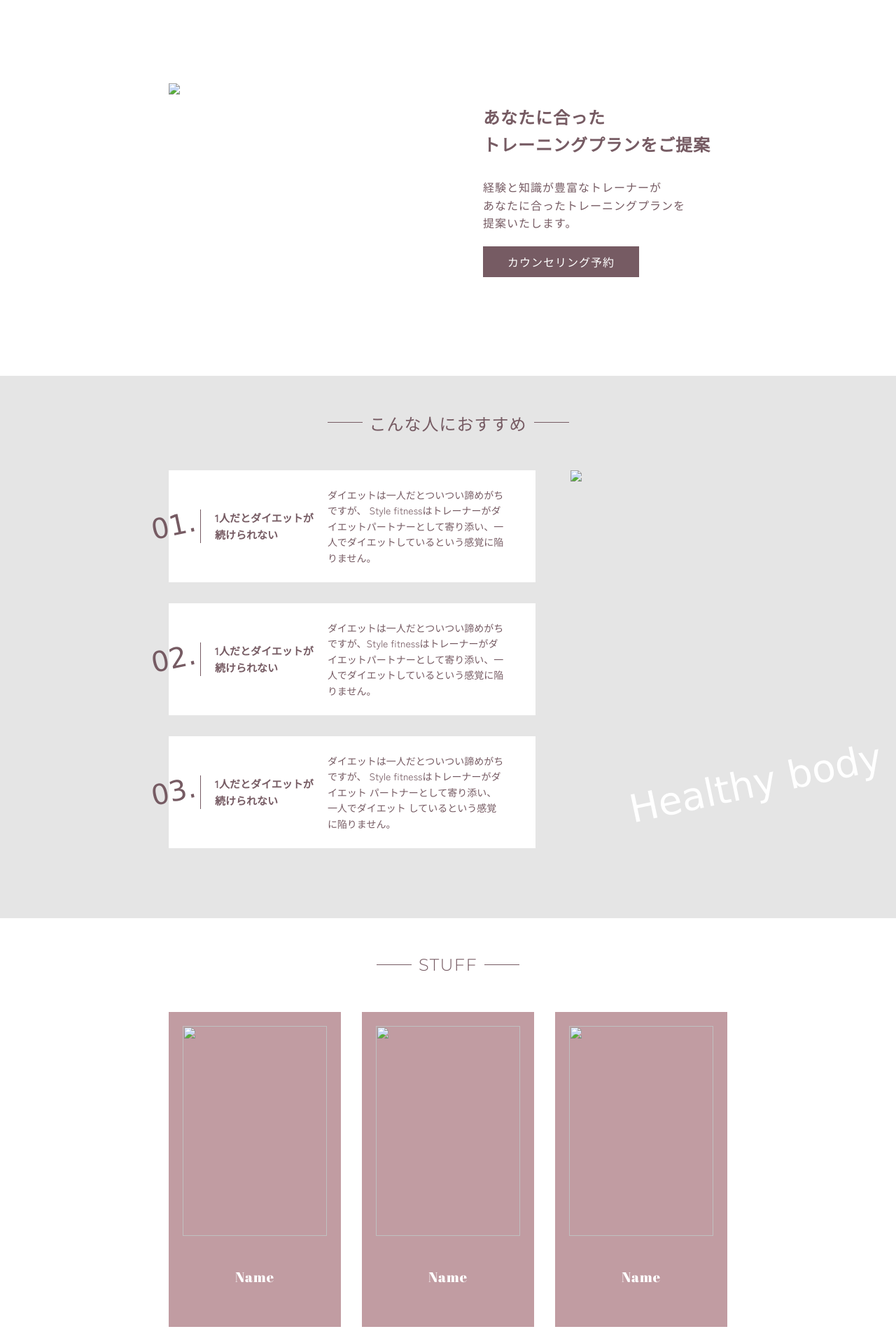
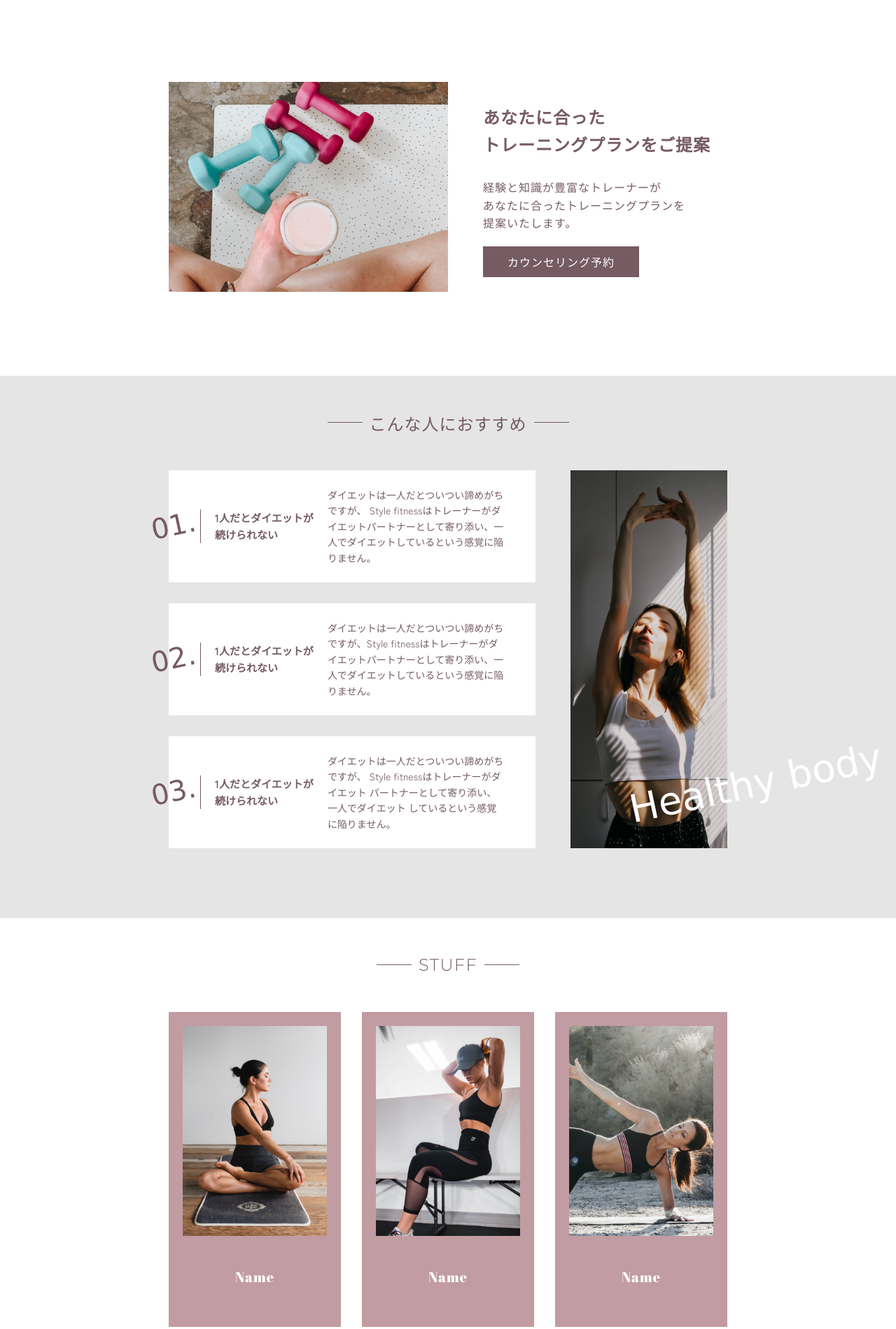
Before and after one commit to kyongmi/kyongmi.github.io, a plain HTML site: page index.html in a window 1280 px wide. Shown: the part 1029-2928 px from the top of the page at 70% size. Drawn offline with Linux system fonts and the light colour scheme; some packages are replaced by stand-ins of ours; a web font is replaced by a local one.

Commit message:
Update index.html

```diff
--- a/index.html
+++ b/index.html
@@ -71,7 +71,7 @@
             <div class="teian-container">
 
                 <div class="teian-imgbox">
-                    <img src="images/2.png" class="teian-img">
+                    <img src="https://github.com/kyongmi/kyongmi.github.io/blob/main/2.png?raw=true" class="teian-img">
                 </div>
 
                 <div class="teian-textbox">
@@ -173,7 +173,7 @@
                     </div>
 
                     <div class="osusume-gabox">
-                        <img src="images/3.png" class="osusume-ga">
+                        <img src="https://github.com/kyongmi/kyongmi.github.io/blob/main/3.png?raw=true" class="osusume-ga">
                     </div>
 
                 </div>
@@ -196,19 +196,19 @@
             <div class="stuff-sho">
                 <div class="stuff-grid1">
                     <div class="stuff-gabox">
-                        <img src="images/4.png" class="stuff-ga">
+                        <img src="https://github.com/kyongmi/kyongmi.github.io/blob/main/4.png?raw=true" class="stuff-ga">
                     </div>
                     <p class="stuff-name">Name</p>
                 </div>
                 <div class="stuff-grid2">
                     <div class="stuff-gabox">
-                        <img src="images/5.png" class="stuff-ga">
+                        <img src="https://github.com/kyongmi/kyongmi.github.io/blob/main/5.png?raw=true" class="stuff-ga">
                     </div>
                     <p class="stuff-name">Name</p>
                 </div>
                 <div class="stuff-grid3">
                     <div class="stuff-gabox">
-                        <img src="images/6.png" class="stuff-ga">
+                        <img src="https://github.com/kyongmi/kyongmi.github.io/blob/main/6.png?raw=true" class="stuff-ga">
                     </div>
                     <p class="stuff-name">Name</p>
                 </div>
@@ -268,8 +268,8 @@
                 <a href="#">COUNSELING</a>
             </div>
             <div class="snsbox">
-                <a href="#"><img class="icon" src="images/12.png"></a>
-                <a href="#"><img class="icon" src="images/13.png"></a>
+                <a href="#"><img class="icon" src="https://github.com/kyongmi/kyongmi.github.io/blob/main/12.png?raw=true"></a>
+                <a href="#"><img class="icon" src="https://github.com/kyongmi/kyongmi.github.io/blob/main/13.png?raw=true"></a>
             </div>
             <div class="copy">
                 <p>©️2022 Style fitness</p>
```
